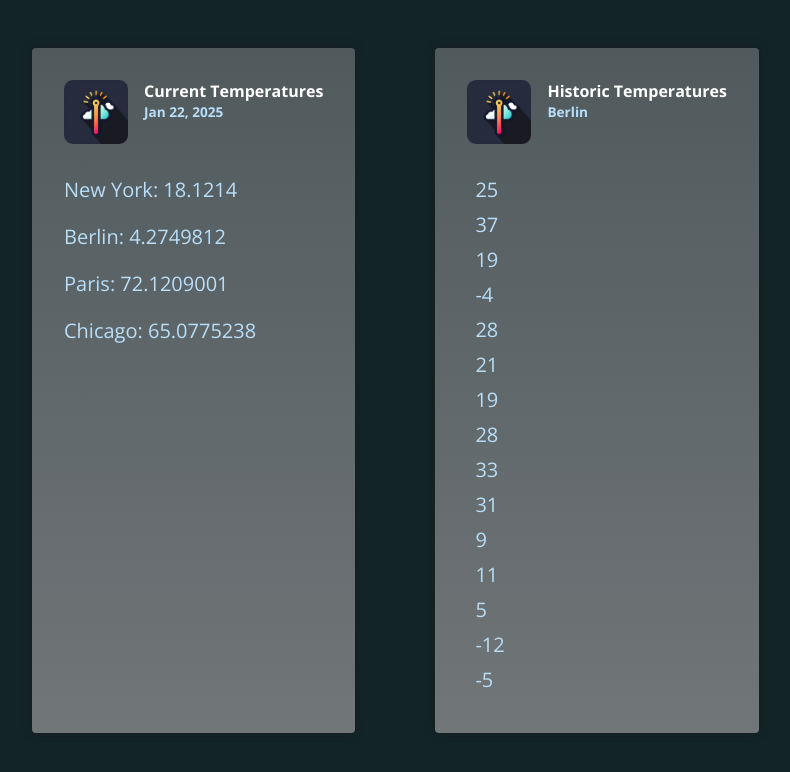
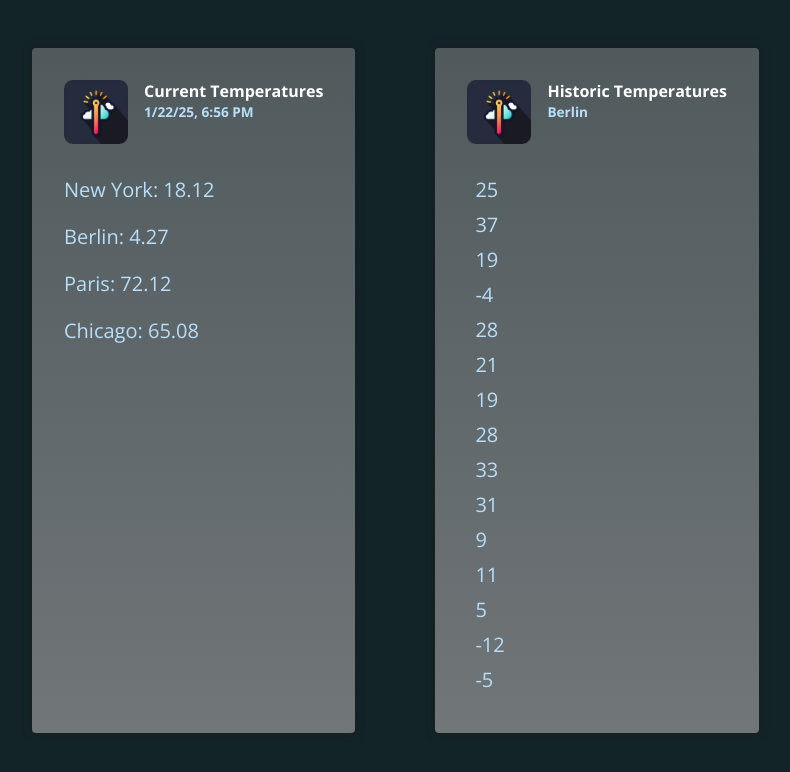
Before and after one commit to BryanVas24/PruebaDePipesAngular, an Angular app: page / in a window 1280 px wide. Shown: the top 772 px of the page, without its empty margins (168-958 px from the left). Built offline with nearby package versions, Linux system fonts and the light colour scheme.

Commit message:
usando la pipe number

```diff
--- a/src/app/app.component.html
+++ b/src/app/app.component.html
@@ -4,13 +4,13 @@
       <img src="temp-icon.png" alt="Thermometer icon" />
       <div>
         <h2>Current Temperatures</h2>
-        <p>{{ currentDate | date }}</p>
+        <p>{{ currentDate | date : "short" }}</p>
       </div>
     </header>
-    <p>New York: {{ currentTemperaturs.newYork }}</p>
-    <p>Berlin: {{ currentTemperaturs.berlin }}</p>
-    <p>Paris: {{ currentTemperaturs.paris }}</p>
-    <p>Chicago: {{ currentTemperaturs.chicago }}</p>
+    <p>New York: {{ currentTemperaturs.newYork | number : "1.1-2" }}</p>
+    <p>Berlin: {{ currentTemperaturs.berlin | number : "1.1-2" }}</p>
+    <p>Paris: {{ currentTemperaturs.paris | number : "1.1-2" }}</p>
+    <p>Chicago: {{ currentTemperaturs.chicago | number : "1.1-2" }}</p>
   </article>
 
   <article class="temperatures">
--- a/src/app/app.component.ts
+++ b/src/app/app.component.ts
@@ -1,11 +1,11 @@
-import { DatePipe } from '@angular/common';
+import { DatePipe, DecimalPipe } from '@angular/common';
 import { Component } from '@angular/core';
 
 @Component({
   selector: 'app-root',
   standalone: true,
   templateUrl: './app.component.html',
-  imports: [DatePipe],
+  imports: [DatePipe, DecimalPipe],
 })
 export class AppComponent {
   currentDate = new Date();
```
